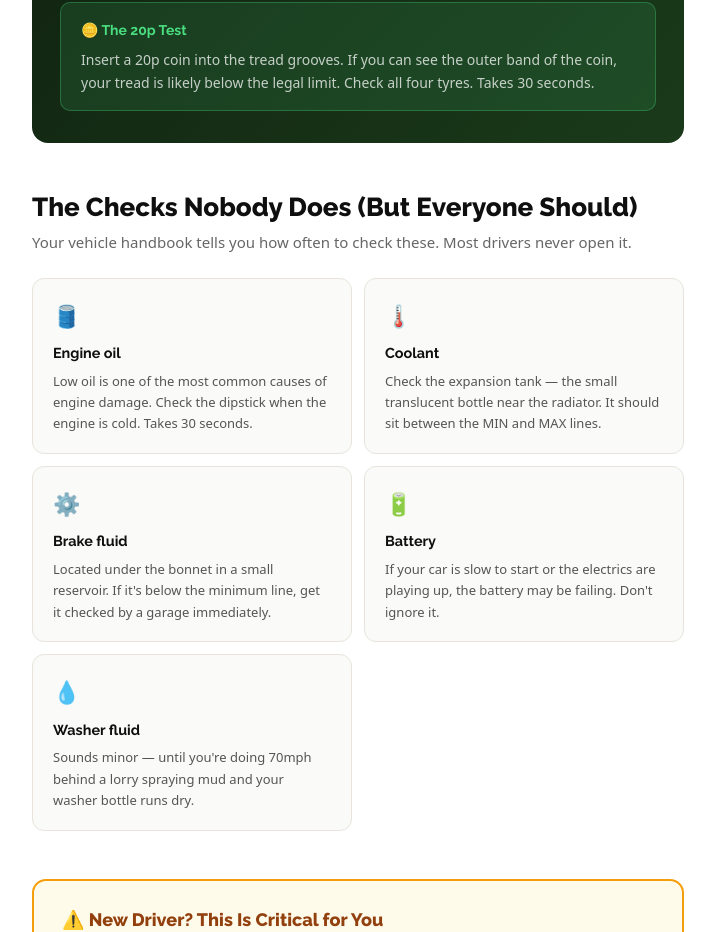
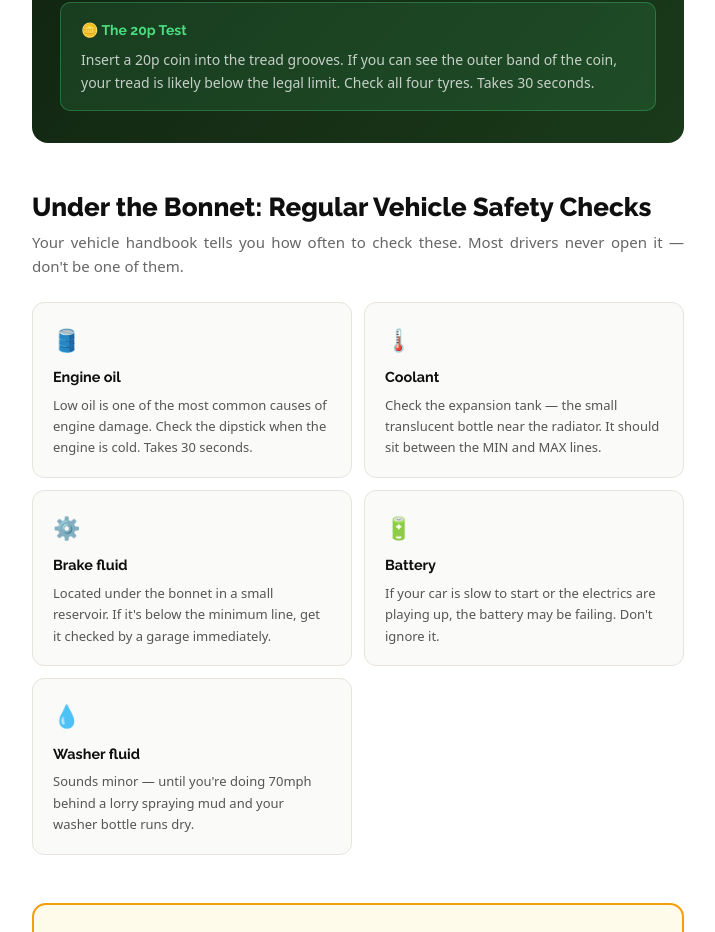
Before and after one commit to mikehinton-wq/mods-website, a React (Vite) app: page /blog/is-your-car-safe-to-drive in a window 1280 px wide. Shown: the part 1759-2691 px from the top of the page, without its empty margins (282-997 px from the left). Built offline with nearby package versions, Linux system fonts and the light colour scheme.

Commit message:
Update site

```diff
--- a/src/pages/BlogVehicleSafe.jsx
+++ b/src/pages/BlogVehicleSafe.jsx
@@ -245,8 +245,8 @@ export default function BlogVehicleSafe() {
         </div>
 
         {/* Under bonnet */}
-        <h2 style={s.sectionH2}>The Checks Nobody Does (But Everyone Should)</h2>
-        <p style={s.sectionSub}>Your vehicle handbook tells you how often to check these. Most drivers never open it.</p>
+        <h2 style={s.sectionH2}>Under the Bonnet: Regular Vehicle Safety Checks</h2>
+        <p style={s.sectionSub}>Your vehicle handbook tells you how often to check these. Most drivers never open it — don't be one of them.</p>
         <div style={s.bonnetGrid}>
           {underBonnetChecks.map((c, i) => (
             <div key={i} style={s.bonnetCard}>
```
